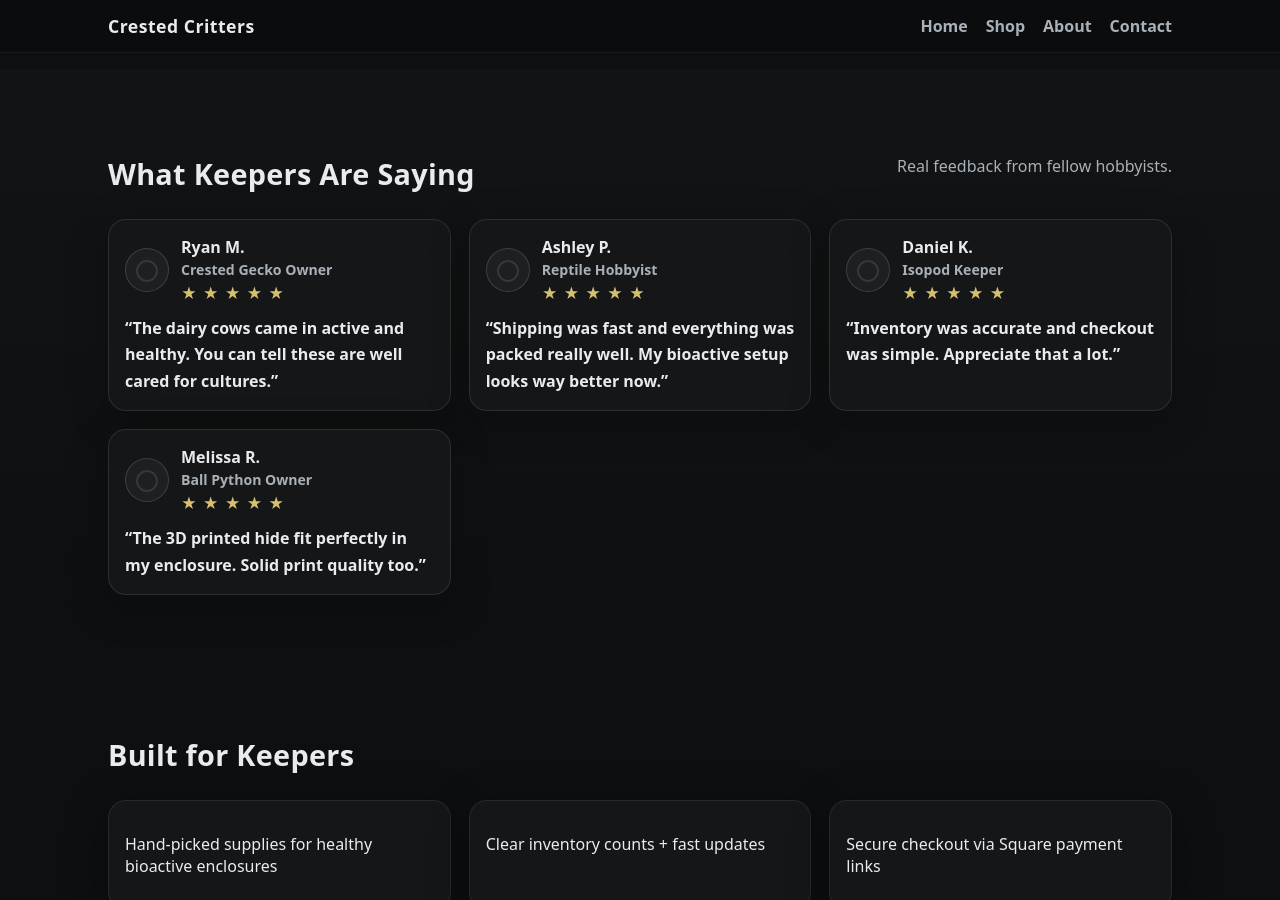
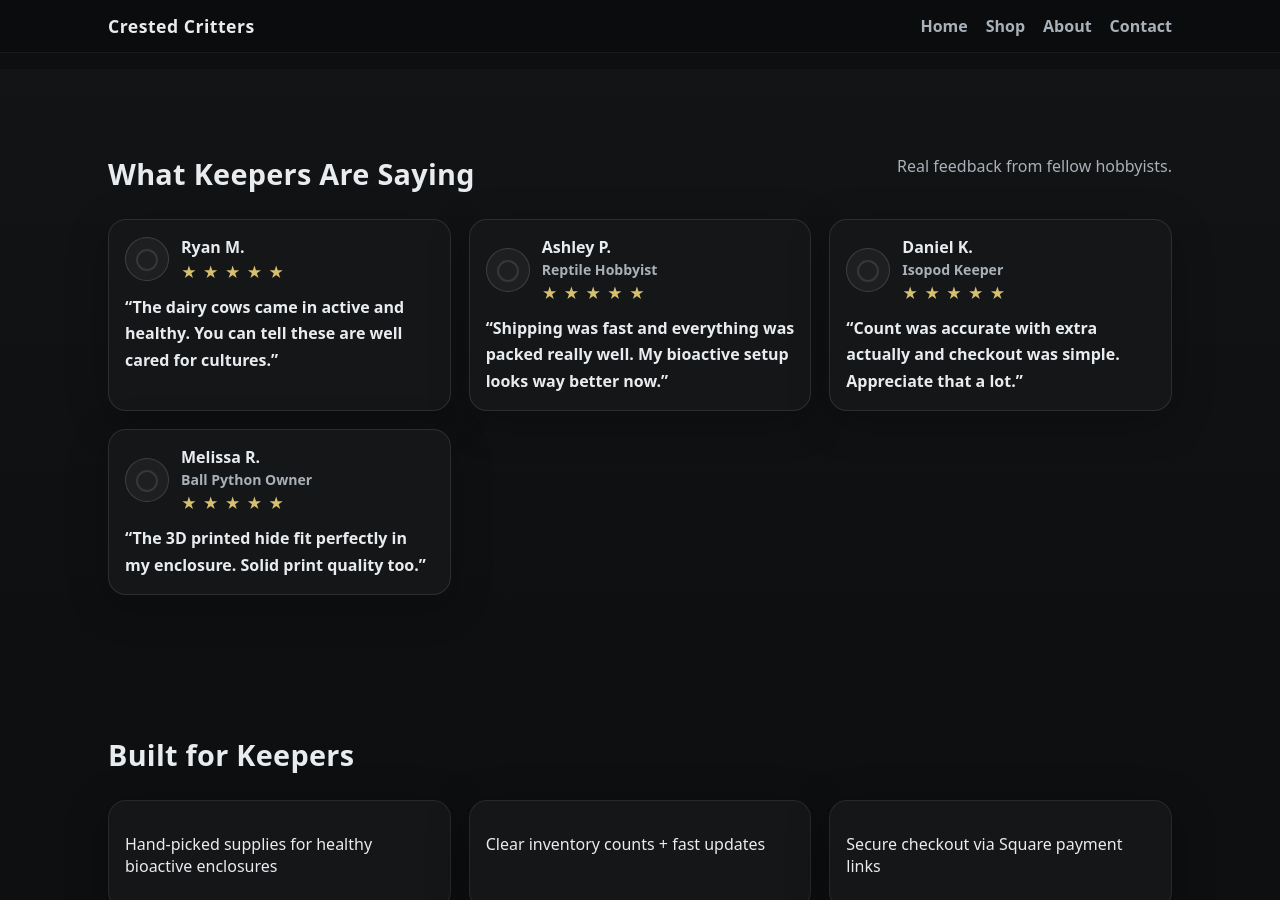
Before and after one commit to coxusw/CrestedCritters, a Jekyll site: the page built from index.html, in a window 1280 px wide and 900 px high, scrolled down 1265 px. Built offline with Jekyll 4.4.1, drawn with Linux system fonts in a browser that asks for light colours.

Commit message:
Update Site Settings “home”

```diff
--- a/_data/home.yml
+++ b/_data/home.yml
@@ -1,77 +1,76 @@
 blocks:
   - type: hero
-    kicker: "Crested Critters"
-    headline: "Premium Bioactive Supplies"
-    subheadline: "Isopods, botanicals, and 3D printed accessories for thriving enclosures."
-    image: "/assets/images/hero.jpg"
+    kicker: Crested Critters
+    headline: Premium Bioactive Supplies
+    subheadline: Isopods, botanicals, and 3D printed accessories for thriving enclosures.
+    image: /assets/images/hero.jpg
     buttons:
-      - label: "Shop Now"
-        link: "/shop/"
-        style: "primary"
-      - label: "Isopods"
-        link: "/shop/#isopods"
-        style: "ghost"
-      - label: "Botanicals"
-        link: "/shop/#botanicals"
-        style: "ghost"
-      - label: "3D Printed"
-        link: "/shop/#3d-printed-accessories"
-        style: "ghost"
-
+      - label: Shop Now
+        link: /shop/
+        style: primary
+      - label: Isopods
+        link: /shop/#isopods
+        style: ghost
+      - label: Botanicals
+        link: /shop/#botanicals
+        style: ghost
+      - label: 3D Printed
+        link: /shop/#3d-printed-accessories
+        style: ghost
   - type: categories
-    title: "Shop by Category"
-    subtitle: "Browse by what you’re building today."
+    title: Shop by Category
+    subtitle: Browse by what you’re building today.
     items:
-      - title: "Isopods"
-        description: "Hardy cleanup crews and cultures for bioactive builds."
-        link: "/shop/#isopods"
-        image: "/assets/images/cat-isopods.jpg"
-      - title: "Botanicals"
-        description: "Leaf litter, seed pods, and natural décor for enrichment."
-        link: "/shop/#botanicals"
-        image: "/assets/images/cat-botanicals.jpg"
-      - title: "3D Printed Accessories"
-        description: "Functional prints made for reptile & invert setups."
-        link: "/shop/#3d-printed-accessories"
-        image: "/assets/images/cat-prints.jpg"
-
+      - title: Isopods
+        description: Hardy cleanup crews and cultures for bioactive builds.
+        link: /shop/#isopods
+        image: /assets/images/cat-isopods.jpg
+      - title: Botanicals
+        description: Leaf litter, seed pods, and natural décor for enrichment.
+        link: /shop/#botanicals
+        image: /assets/images/cat-botanicals.jpg
+      - title: 3D Printed Accessories
+        description: Functional prints made for reptile & invert setups.
+        link: /shop/#3d-printed-accessories
+        image: /assets/images/cat-prints.jpg
   - type: featured_products
-    title: "Featured Drops"
-    subtitle: "Keeper-favorites and fresh restocks."
+    title: Featured Drops
+    subtitle: Keeper-favorites and fresh restocks.
     max_items: 6
-    cta_label: "View All Products"
-    cta_link: "/shop/"
-
+    cta_label: View All Products
+    cta_link: /shop/
   - type: testimonials
     enabled: true
-    title: "What Keepers Are Saying"
-    subtitle: "Real feedback from fellow hobbyists."
+    title: What Keepers Are Saying
+    subtitle: Real feedback from fellow hobbyists.
     items:
-      - quote: "The dairy cows came in active and healthy. You can tell these are well cared for cultures."
-        name: "Ryan M."
-        source: "Crested Gecko Owner"
+      - quote: The dairy cows came in active and healthy. You can tell these are well
+          cared for cultures.
+        name: Ryan M.
+        source: ""
         rating: 5
-      - quote: "Shipping was fast and everything was packed really well. My bioactive setup looks way better now."
-        name: "Ashley P."
-        source: "Reptile Hobbyist"
+      - quote: Shipping was fast and everything was packed really well. My bioactive
+          setup looks way better now.
+        name: Ashley P.
+        source: Reptile Hobbyist
         rating: 5
-      - quote: "Inventory was accurate and checkout was simple. Appreciate that a lot."
-        name: "Daniel K."
-        source: "Isopod Keeper"
+      - quote: Count was accurate with extra actually and checkout was simple.
+          Appreciate that a lot.
+        name: Daniel K.
+        source: Isopod Keeper
         rating: 5
-      - quote: "The 3D printed hide fit perfectly in my enclosure. Solid print quality too."
-        name: "Melissa R."
-        source: "Ball Python Owner"
+      - quote: The 3D printed hide fit perfectly in my enclosure. Solid print quality
+          too.
+        name: Melissa R.
+        source: Ball Python Owner
         rating: 5
-
   - type: bullet_cards
-    title: "Built for Keepers"
+    title: Built for Keepers
     bullets:
-      - "Hand-picked supplies for healthy bioactive enclosures"
-      - "Clear inventory counts + fast updates"
-      - "Secure checkout via Square payment links"
-
+      - Hand-picked supplies for healthy bioactive enclosures
+      - Clear inventory counts + fast updates
+      - Secure checkout via Square payment links
 footer:
-  text: "© Crested Critters — Bioactive supplies for reptiles & inverts."
-  facebook_url: "https://www.facebook.com/YOUR_PAGE_LINK"
-  trust_badge_text: "Secure checkout powered by Square"
+  text: © Crested Critters — Bioactive supplies for reptiles & inverts.
+  facebook_url: https://www.facebook.com/YOUR_PAGE_LINK
+  trust_badge_text: Secure checkout powered by Square
```
